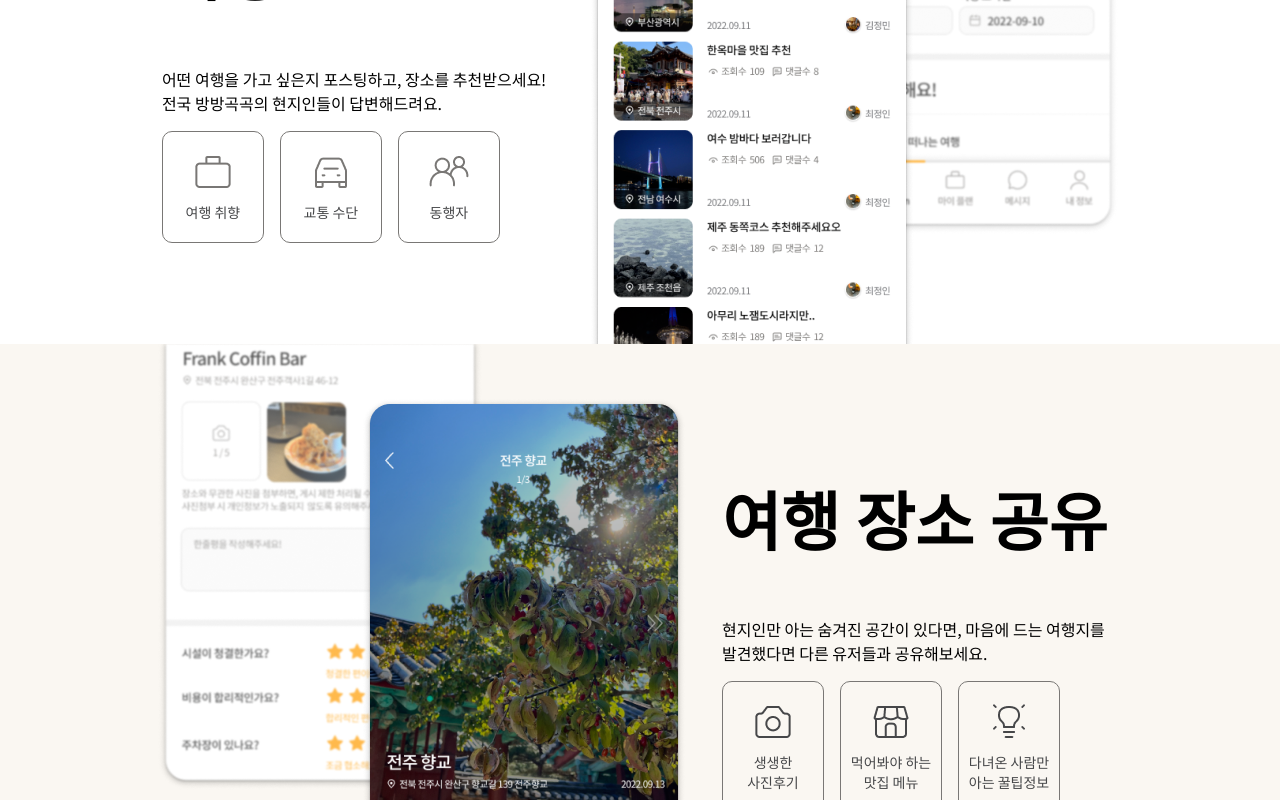
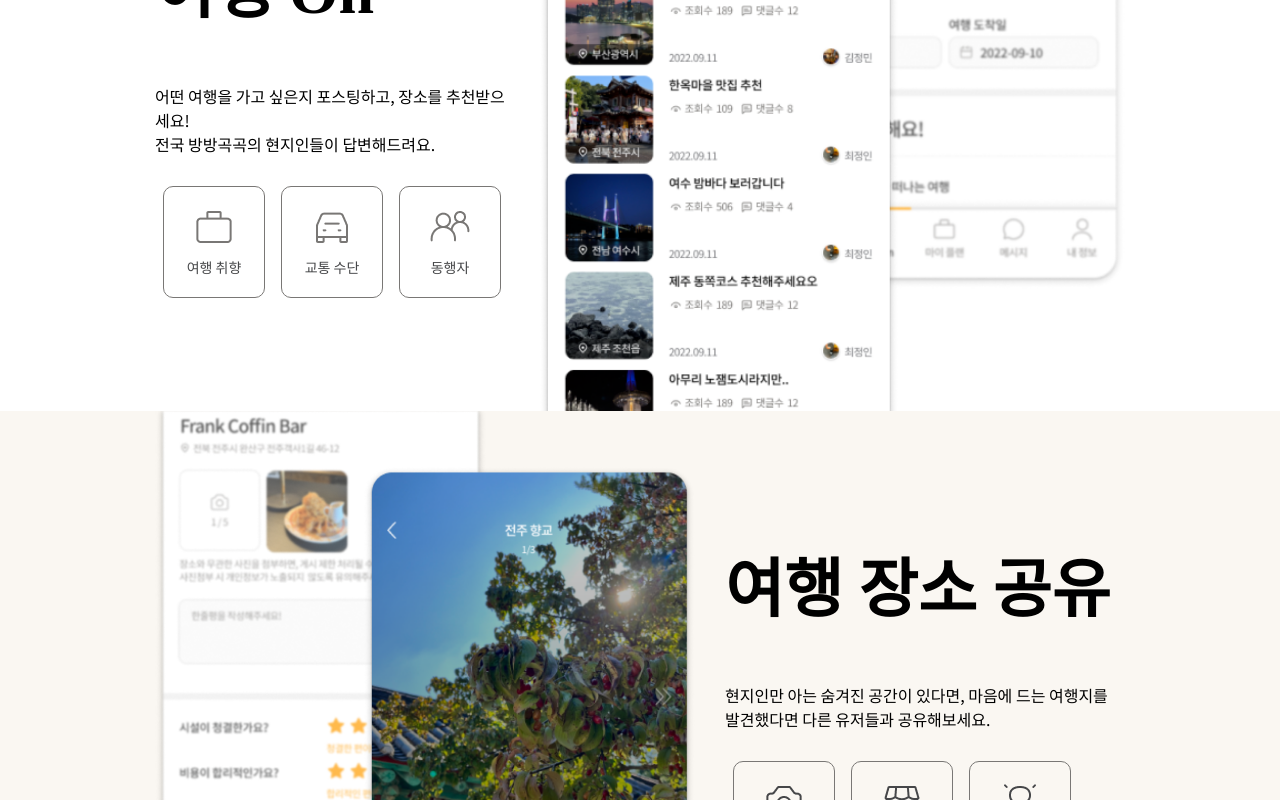
Before and after one commit to TGT-SWM/heylocal-landing-page, a React (Create React App) app: page / in a window 1280 px wide. Shown: the part 1440-2240 px from the top of the page. Built offline with nearby package versions, Linux system fonts and the light colour scheme; a web font is replaced by a local one.

Commit message:
feat: 사이즈 수정

```diff
--- a/src/views/components/FeatureList.jsx
+++ b/src/views/components/FeatureList.jsx
@@ -2,6 +2,7 @@ import styled from 'styled-components';
 
 export const FeatureList = styled.ul`
   list-style: none;
+  margin-top: 30px;
   padding-left: 0;
 
   display: flex;
@@ -9,8 +10,12 @@ export const FeatureList = styled.ul`
   justify-content: flex-start;
   align-items: center;
 
-  @media (max-width: 320px) {
+  @media (max-width: 350px) {
     flex-direction: column;
+  }
+
+  @media (max-width: 1000px) {
+    justify-content: center;
   }
 `;
 
@@ -27,7 +32,8 @@ const StyledDiv = styled.div`
   width: 100px;
   border: 1px solid ${(props) => props.color ?? '#797775'};
   border-radius: 10px;
-  margin-right: 16px;
+  margin-left: 8px;
+  margin-right: 8px;
   padding: 20px 0;
 
   display: flex;
@@ -49,7 +55,7 @@ const StyledDiv = styled.div`
     text-align: center;
   }
 
-  @media (max-width: 320px) {
+  @media (max-width: 350px) {
     width: 100%;
     margin: 10px 0;
   }
--- a/src/views/components/Section.jsx
+++ b/src/views/components/Section.jsx
@@ -30,8 +30,8 @@ const SectionContainer = styled.section`
     align-items: ${(props) => props.align ?? 'flex-start'};
 
     & > div {
-      margin-left: auto;
-      margin-right: auto;
+      margin-left: 15px;
+      margin-right: 15px;
     }
 
     @media (max-width: 1000px) {
@@ -42,6 +42,9 @@ const SectionContainer = styled.section`
       & > div {
         width: 100%;
         margin-bottom: 20px;
+        margin-left: auto;
+        margin-right: auto;
+        text-align: center;
       }
     }
   }
@@ -62,6 +65,13 @@ export const SectionDesc = styled.p`
 `;
 
 export const SectionImage = styled.img`
-  width: 100%;
+  width: 70%;
   vertical-align: middle;
+  margin-left: 15px;
+  margin-right: 15px;
+
+  @media (max-width: 1000px) {
+    max-width: 420px;
+    margin: 0 auto;
+  }
 `;
--- a/src/views/sections/Header.jsx
+++ b/src/views/sections/Header.jsx
@@ -21,9 +21,7 @@ function Header() {
         </SectionDesc>
         <img src={qrcode} alt="qrcode" width="160" style={{ paddingTop: 50, paddingBottom: 30 }} />
       </div>
-      <div>
-        <SectionImage src={screenshot} alt="screenshot" />
-      </div>
+      <SectionImage src={screenshot} alt="screenshot" />
     </Section>
   );
 }
--- a/src/views/sections/MyPlan.jsx
+++ b/src/views/sections/MyPlan.jsx
@@ -28,9 +28,7 @@ function MyPlan() {
           </FeatureItem>
         </FeatureList>
       </div>
-      <div>
-        <SectionImage src={screenshot} alt="screenshot" />
-      </div>
+      <SectionImage src={screenshot} alt="screenshot" />
     </Section>
   );
 }
--- a/src/views/sections/Opinion.jsx
+++ b/src/views/sections/Opinion.jsx
@@ -9,9 +9,7 @@ import bulbIcon from '../../assets/images/icon-bulb.png';
 function Opinion() {
   return (
     <Section className="Opinion" color="#faf7f2" align="center">
-      <div>
-        <SectionImage src={screenshot} alt="screenshot" />
-      </div>
+      <SectionImage src={screenshot} alt="screenshot" />
       <div style={{ maxWidth: 400 }}>
         <SectionTitle>여행 장소 공유</SectionTitle>
         <SectionDesc>
--- a/src/views/sections/Team.jsx
+++ b/src/views/sections/Team.jsx
@@ -20,7 +20,9 @@ function Team() {
 function TeamTitle() {
   return (
     <Section>
-      <StyledTitle className="TeamTitle">Team</StyledTitle>
+      <div>
+        <StyledTitle className="TeamTitle">Team</StyledTitle>
+      </div>
     </Section>
   );
 }
@@ -28,9 +30,7 @@ function TeamTitle() {
 function TeamDesc() {
   return (
     <Section className="TeamDesc">
-      <div>
-        <SectionImage src={teamImg1} alt="teamImg1" />
-      </div>
+      <SectionImage src={teamImg1} alt="teamImg1" />
       <div style={{ maxWidth: 400 }}>
         <Divider />
         <StyledSubTitle>TGT팀을 소개해주세요!</StyledSubTitle>
@@ -51,9 +51,7 @@ function TeamDesc() {
 function AppDesc() {
   return (
     <Section className="AppDesc" paddingTop="40px">
-      <div>
-        <SectionImage src={teamImg2} alt="teamImg2" />
-      </div>
+      <SectionImage src={teamImg2} alt="teamImg2" />
       <div style={{ maxWidth: 400 }}>
         <div>
           <Divider />
--- a/src/views/sections/TravelOn.jsx
+++ b/src/views/sections/TravelOn.jsx
@@ -22,9 +22,7 @@ function TravelOn() {
           <FeatureItem icon={peopleIcon}>동행자</FeatureItem>
         </FeatureList>
       </div>
-      <div>
-        <SectionImage src={screenshot} alt="screenshot" />
-      </div>
+      <SectionImage src={screenshot} alt="screenshot" />
     </Section>
   );
 }
```
